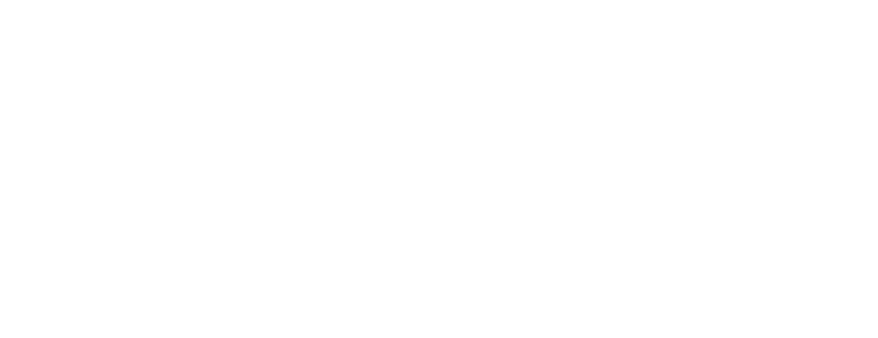
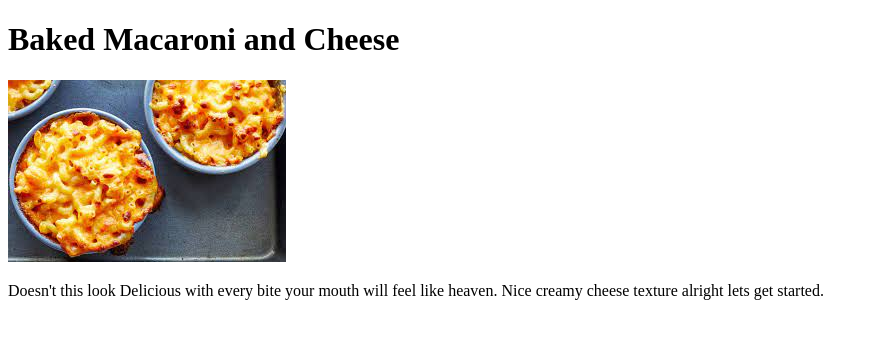
Before and after one commit to Rykeem/odin-recipes, a plain HTML site: page recipes/Baked_Mac.html in a window 1280 px wide. Shown: the whole page, without its empty margins (0-878 px from the left). Drawn offline with Linux system fonts and the light colour scheme.

Commit message:
Added an img and a little discription to mac&cheese

```diff
--- a/recipes/Baked_Mac.html
+++ b/recipes/Baked_Mac.html
@@ -4,9 +4,11 @@
     <meta charset="UTF-8">
     <meta http-equiv="X-UA-Compatible" content="IE=edge">
     <meta name="viewport" content="width=device-width, initial-scale=1.0">
-    <title>Backed Mac&Cheese</title>
+    <title>Baked Mac&Cheese</title>
 </head>
 <body>
-
+    <h1>Baked Macaroni and Cheese</h1>
+    <img src="../Foods/Mac.jpeg" alt="Delicious Macaroni">
+    <p>Doesn't this look Delicious with every bite your mouth will feel like heaven. Nice creamy cheese texture alright lets get started.</p>
 </body>
 </html>
```
Also changed, not shown: index.html (+3 -0 lines), Foods/Mac.jpeg (added).
